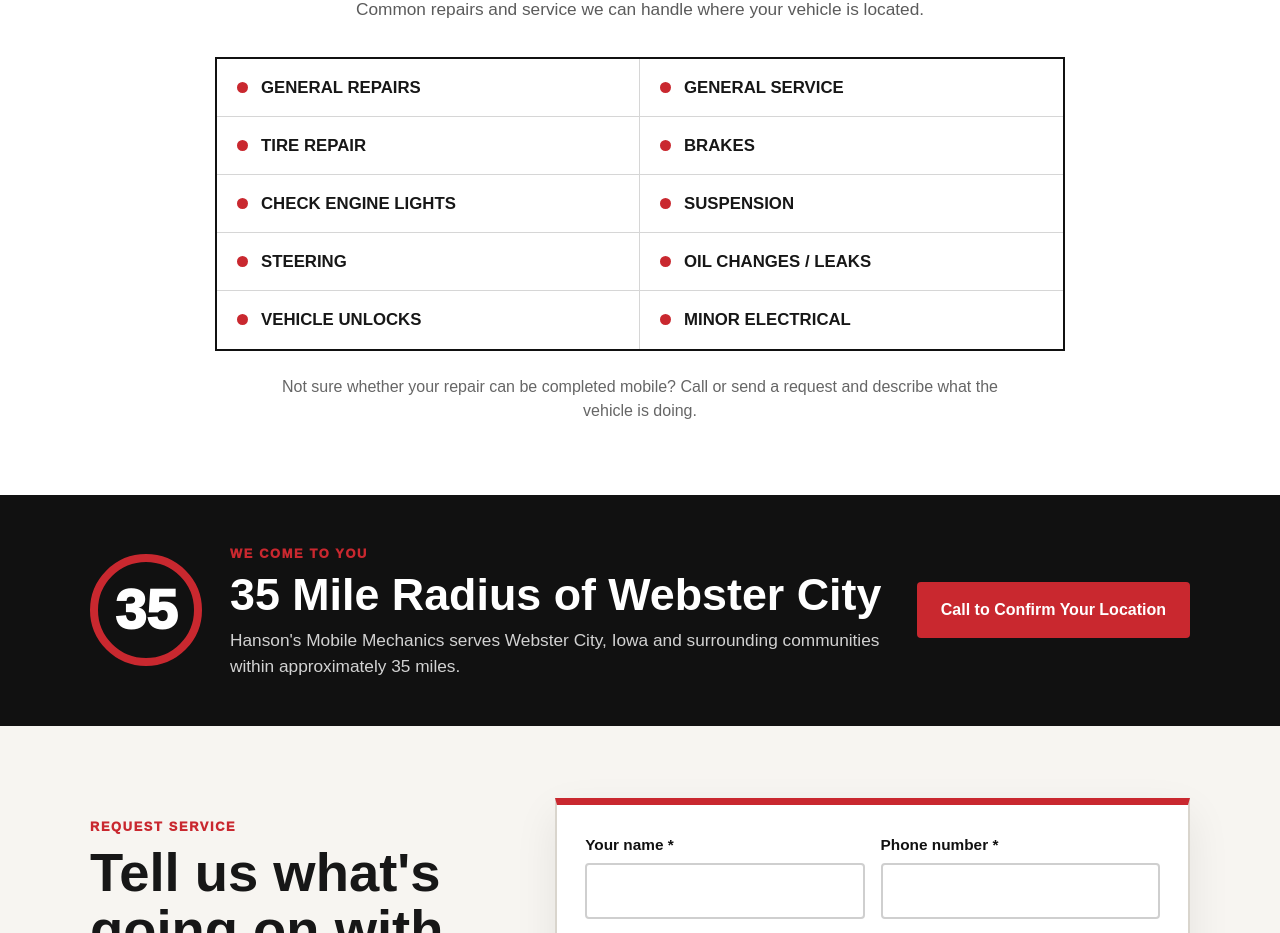
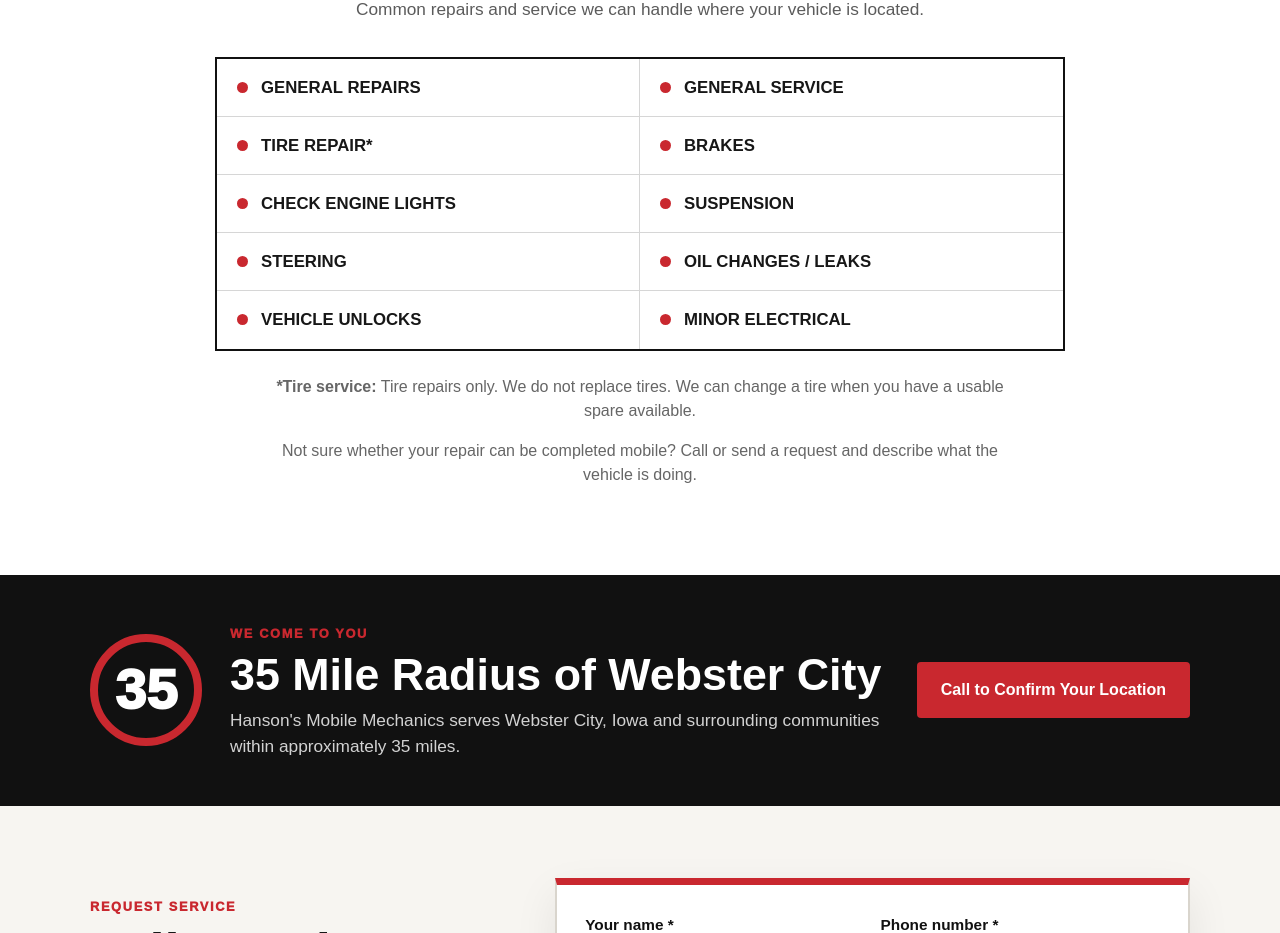
Before and after one commit to NoahMobileMech2026/hanson-mobile-mechanics, a Next.js app: page / in a window 1280 px wide. Shown: the part 1000-1933 px from the top of the page. Built offline with nearby package versions, Linux system fonts and the light colour scheme.

Commit message:
Clarify tire repair and spare tire service

```diff
--- a/app/page.js
+++ b/app/page.js
@@ -3,7 +3,7 @@
 const services = [
   "General Repairs",
   "General Service",
-  "Tire Repair",
+  "Tire Repair*",
   "Brakes",
   "Check Engine Lights",
   "Suspension",
@@ -94,9 +94,10 @@
             ))}
           </div>
 
-          <p className="service-disclaimer">
-            Not sure whether your repair can be completed mobile? Call or send a request and describe what the vehicle is doing.
-          </p>
+          <div className="service-disclaimer">
+            <p><strong>*Tire service:</strong> Tire repairs only. We do not replace tires. We can change a tire when you have a usable spare available.</p>
+            <p>Not sure whether your repair can be completed mobile? Call or send a request and describe what the vehicle is doing.</p>
+          </div>
         </div>
       </section>
 
```
